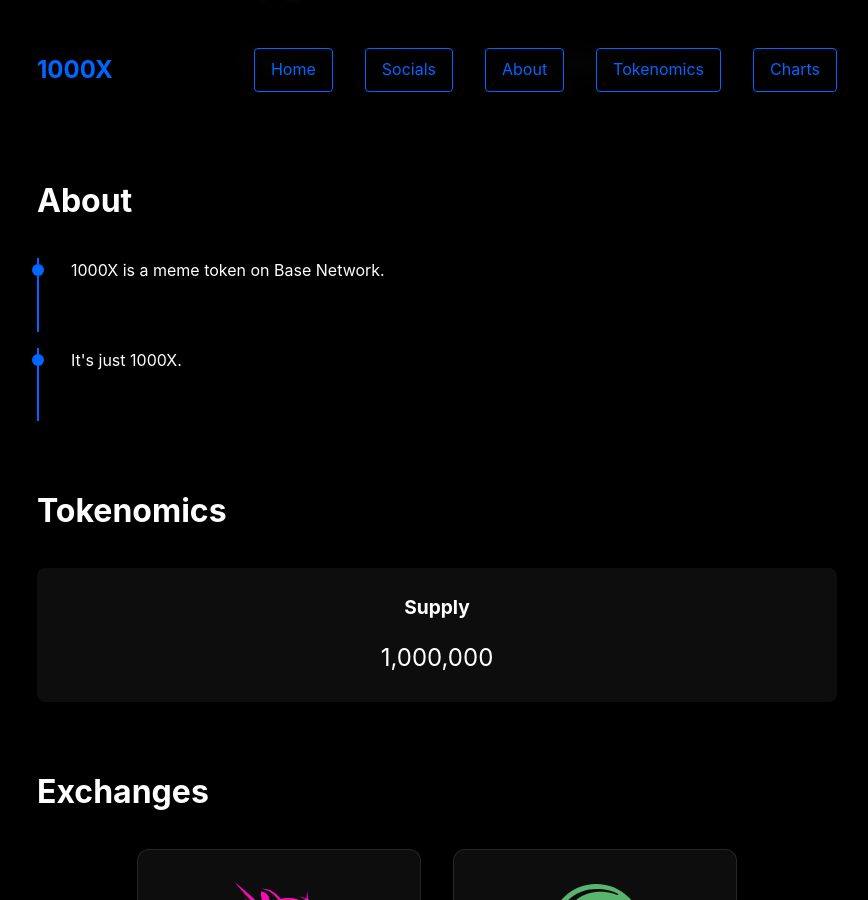
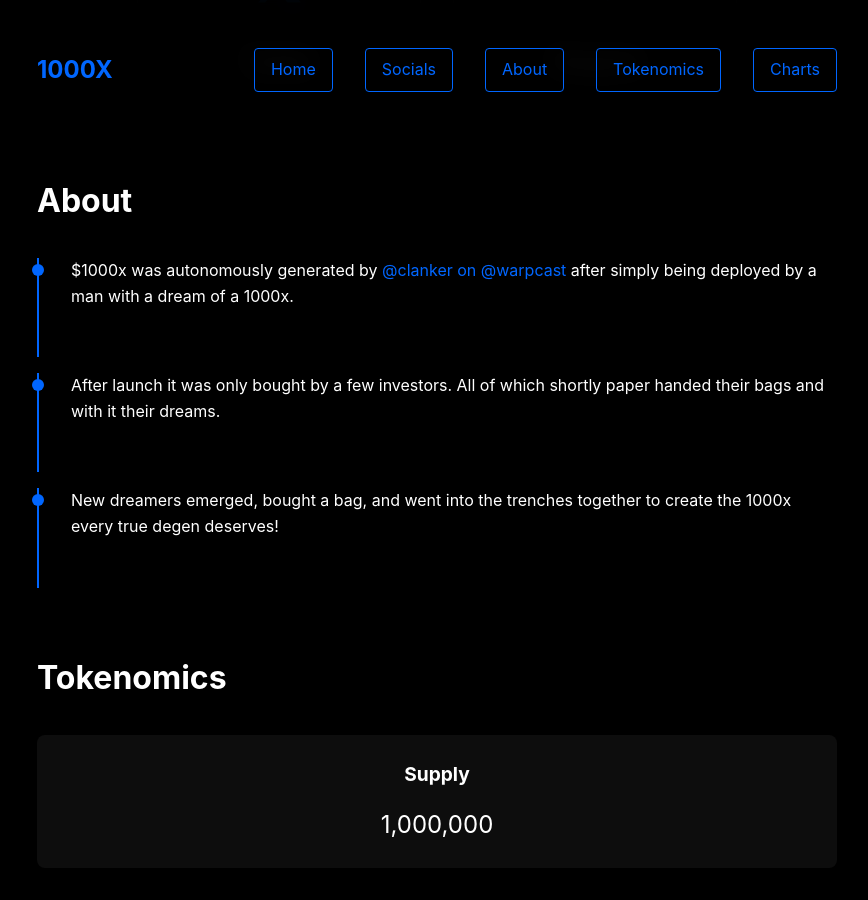
Before and after one commit to Degen-Studios/1000X-Website, a Jekyll site: the page built from index.md, in a window 1280 px wide and 900 px high, scrolled down 1050 px. Shown: the whole window, without its empty margins (203-1071 px from the left). Built offline with Jekyll 4.4.1, drawn with Linux system fonts in a browser that asks for light colours; nearby versions of some CDN libraries.

Commit message:
Fixed About Section

```diff
--- a/index.md
+++ b/index.md
@@ -25,10 +25,13 @@ layout: home
     <h2>About</h2>
     <div class="timeline">
         <div class="milestone">
-            <p>1000X is a meme token on Base Network.</p>
+            <p>$1000x was autonomously generated by <a href="https://warpcast.com/Clanker" target="_blank">@clanker on @warpcast</a> after simply being deployed by a man with a dream of a 1000x.</p>
         </div>
         <div class="milestone">
-            <p>It's just 1000X.</p>
+            <p>After launch it was only bought by a few investors. All of which shortly paper handed their bags and with it their dreams.</p>
+        </div>
+        <div class="milestone">
+            <p>New dreamers emerged, bought a bag, and went into the trenches together to create the 1000x every true degen deserves!</p>
         </div>
     </div>
 </section>
```
